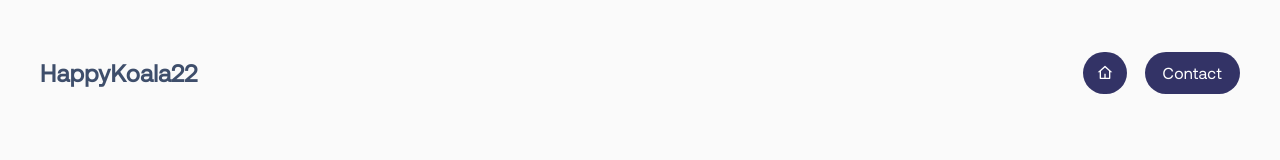
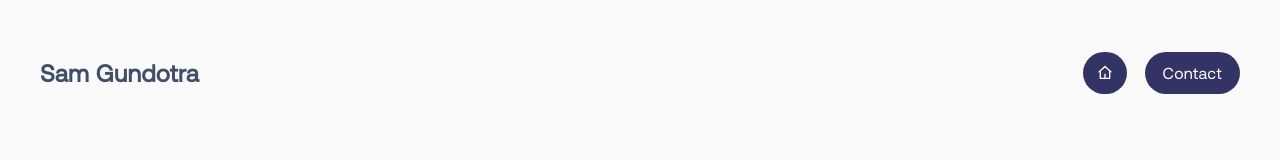
Before and after one commit to samgundotra/portfolio, a React (Create React App) app: page /zazz in a window 1280 px wide. Shown: the top 160 px of the page. Built offline with nearby package versions, Linux system fonts and the light colour scheme.

Commit message:
de-anonymize and refactor

```diff
--- a/src/pages/Home.tsx
+++ b/src/pages/Home.tsx
@@ -13,14 +13,14 @@ function Home() {
     <div className="App">
       <div className="header-topbar">
         <div className="name-block">
-          <h2>HappyKoala22 </h2>
+          <h2>Sam Gundotra </h2>
         </div>
         <div className="button-block">
           <a className="contact-button">Contact</a>
         </div>
       </div>
       <section className="landing-text">
-        <h2>Hi, I'm HappyKoala22.</h2>
+        <h2>Hi, I'm Sam Gundotra.</h2>
         <h2>
           I believe that design should be playful, <span>experimental,</span>{" "}
           and collaborative.
--- a/src/pages/IterativeDesign.tsx
+++ b/src/pages/IterativeDesign.tsx
@@ -4,6 +4,7 @@ import "./CaseStudy.css";
 import { Link, useLocation } from "react-router-dom";
 import * as ri from "react-icons/ri";
 import Image from "react-image-enlarger";
+import ProjectHeader from "./ProjectHeader";
 
 function IterativeDesign() {
   const [zoomed2, setZoomed2] = React.useState(false);
@@ -20,17 +21,7 @@ function IterativeDesign() {
 
   return (
     <div className="App" style={{paddingBottom: '11vh'}}>
-      <div className="header-topbar">
-        <div className="name-block">
-          <h2>HappyKoala22 </h2>
-        </div>
-        <div className="button-block">
-          <Link to="/" className="home-button">
-            <ri.RiHome4Line/>
-          </Link>
-          <a className="contact-button">Contact</a>
-        </div>
-      </div>
+      <ProjectHeader />
       <section className="title-text">
         <h2>
           <span>Iterative Design</span>Designing an interactive prototype{" "}
--- a/src/pages/Personas.tsx
+++ b/src/pages/Personas.tsx
@@ -6,6 +6,7 @@ import "./CaseStudy.css";
 import { Link, useLocation } from "react-router-dom";
 import * as ri from "react-icons/ri";
 import Image from "react-image-enlarger";
+import ProjectHeader from "./ProjectHeader";
 
 function Personas() {
 
@@ -23,17 +24,7 @@ function Personas() {
 
   return (
     <div className="App" style={{paddingBottom: '11vh'}}>
-      <div className="header-topbar">
-        <div className="name-block">
-          <h2>HappyKoala22 </h2>
-        </div>
-        <div className="button-block">
-          <Link to="/" className="home-button">
-            <ri.RiHome4Line/>
-          </Link>
-          <a className="contact-button">Contact</a>
-        </div>
-      </div>
+      <ProjectHeader />
       <section className="title-text">
         <h2>
           <span>Personas and Storyboarding</span>An introduction to the principles of UX{" "}
--- /dev/null
+++ b/src/pages/ProjectHeader.tsx
@@ -0,0 +1,23 @@
+
+import ".//../App.css";
+import "./CaseStudy.css";
+import { Link } from "react-router-dom";
+import * as ri from "react-icons/ri";
+
+function ProjectHeader() {
+  return (
+      <div className="header-topbar">
+        <div className="name-block">
+          <h2><Link to="/" style={{textDecoration: 'none', color:'inherit'}}>Sam Gundotra </Link></h2>
+        </div>
+        <div className="button-block">
+          <Link to="/" className="home-button">
+            <ri.RiHome4Line/>
+          </Link>
+          <a className="contact-button" href="mailto: samantha_gundotra@brown.edu">Contact</a>
+        </div>
+      </div>
+  );
+}
+
+export default ProjectHeader;
--- a/src/pages/ResponsiveRedesign.tsx
+++ b/src/pages/ResponsiveRedesign.tsx
@@ -6,6 +6,7 @@ import "./CaseStudy.css";
 import { Link, useLocation } from "react-router-dom";
 import * as ri from "react-icons/ri";
 import Image from "react-image-enlarger";
+import ProjectHeader from "./ProjectHeader";
 
 function ResponsiveResign() {
   const [zoomed1, setZoomed1] = React.useState(false);
@@ -25,17 +26,7 @@ function ResponsiveResign() {
 
   return (
     <div className="App" style={{paddingBottom: '11vh'}}>
-      <div className="header-topbar">
-        <div className="name-block">
-          <h2>HappyKoala22 </h2>
-        </div>
-        <div className="button-block">
-          <Link to="/" className="home-button">
-            <ri.RiHome4Line/>
-          </Link>
-          <a className="contact-button">Contact</a>
-        </div>
-      </div>
+      <ProjectHeader />
       <section className="title-text">
         <h2>
           <span>Responsive Redesign</span>A design refresh on a local bagel
--- a/src/pages/Zazz.tsx
+++ b/src/pages/Zazz.tsx
@@ -6,6 +6,7 @@ import "./CaseStudy.css";
 import { Link, useLocation } from "react-router-dom";
 import * as ri from "react-icons/ri";
 import Image from "react-image-enlarger";
+import ProjectHeader from "./ProjectHeader";
 
 function Zazz() {
   const [zoomed4, setZoomed4] = React.useState(false);
@@ -18,17 +19,7 @@ function Zazz() {
 
   return (
     <div className="App" style={{paddingBottom: '11vh'}}>
-      <div className="header-topbar">
-        <div className="name-block">
-          <h2>HappyKoala22 </h2>
-        </div>
-        <div className="button-block">
-          <Link to="/" className="home-button">
-            <ri.RiHome4Line/>
-          </Link>
-          <a className="contact-button">Contact</a>
-        </div>
-      </div>
+      <ProjectHeader />
       <section className="title-text">
         <h2>
           <span>Zazz</span>An IOS App.{" "}
@@ -90,7 +81,7 @@ function Zazz() {
           </div>
           <h1>The Finished Product</h1>
           <p>
-            You can see the finished product by downloading or viewing Zazz on the <a className="link" href="#">App Store</a> or checking out some of the screenshots below. Ultimately, I am happy with how it turned out, but I believe that some of my design choices were limited by my knowledge of SwiftUI. Design is never done and I look forward to building on this foundation.
+            You can see the finished product by downloading or viewing Zazz on the <a className="link" href="https://apps.apple.com/us/app/zazz/id1644040267">App Store</a> or checking out some of the screenshots below. Ultimately, I am happy with how it turned out, but I believe that some of my design choices were limited by my knowledge of SwiftUI. Design is never done and I look forward to building on this foundation.
             <br></br>
             <br></br>
 
```
